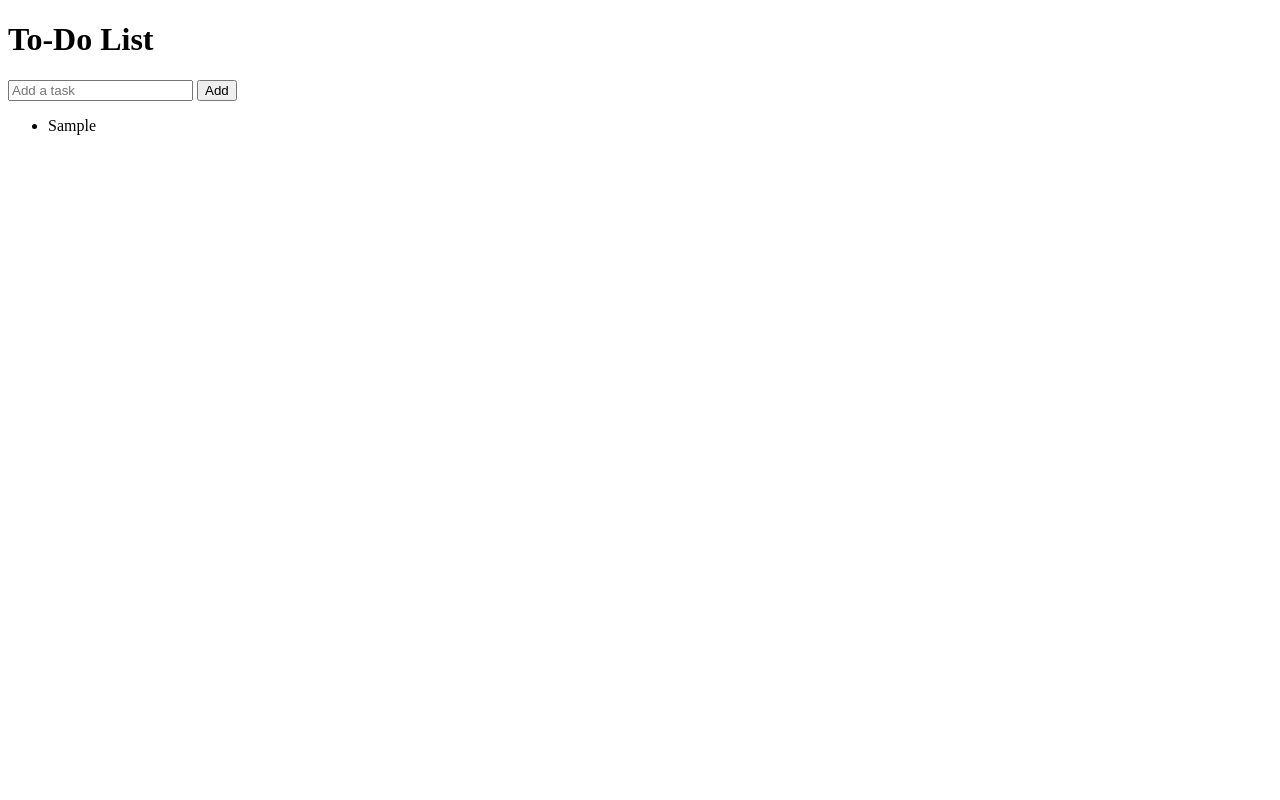
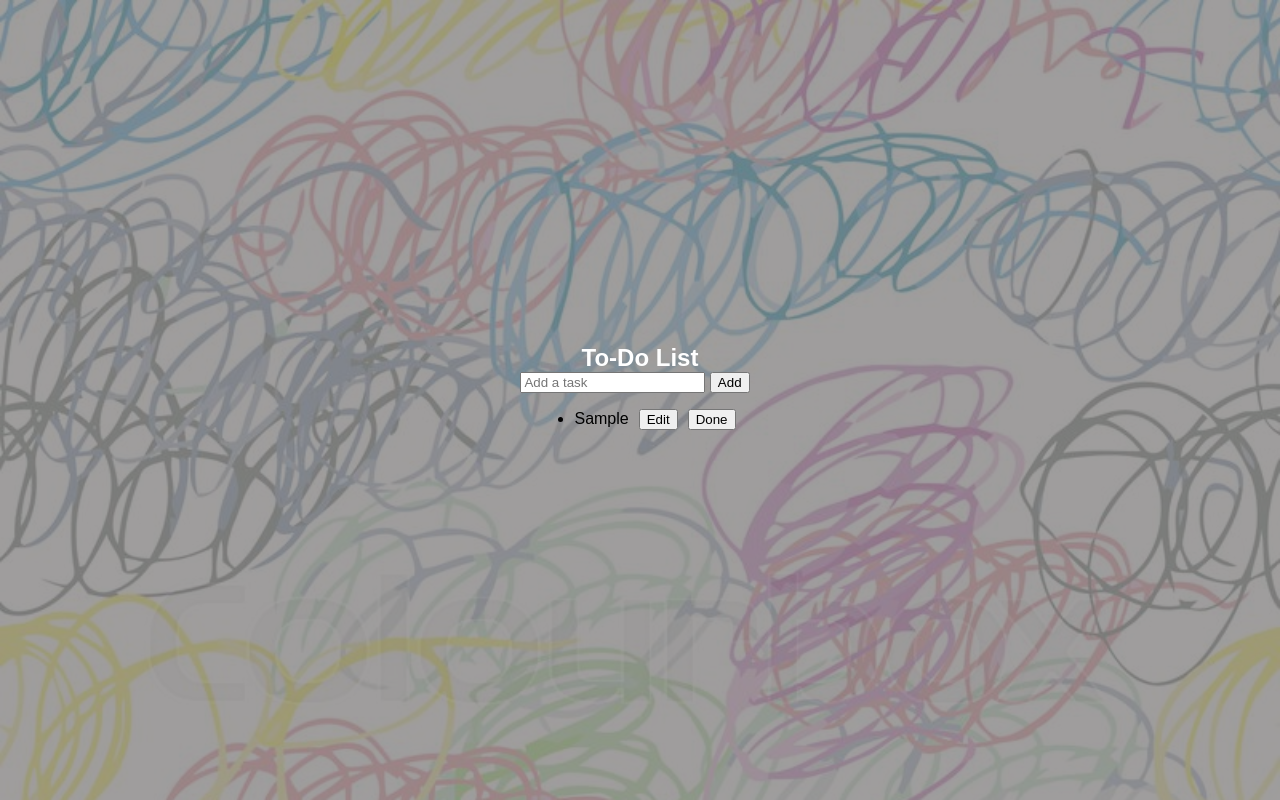
Before and after one commit to JannatBiva/to-do-list-app, a website: page index.html in a window 1280 px wide. Both pictures are taken after typing "Sample" into the empty fields and a click on the button "Add". Drawn offline with Linux system fonts and the light colour scheme.

Commit message:
edited done, edit button and added bg

```diff
--- a/app.js
+++ b/app.js
@@ -1,4 +1,3 @@
-// app.js (or script.js) - Client-side JavaScript
 document.addEventListener('DOMContentLoaded', () => {
   const form = document.getElementById('todo-form');
   const taskInput = document.getElementById('task');
@@ -8,12 +7,48 @@ document.addEventListener('DOMContentLoaded', () => {
     e.preventDefault();
     const taskText = taskInput.value.trim();
     if (taskText) {
+      // Create a task item
       const taskItem = document.createElement('li');
-      taskItem.textContent = taskText;
+
+      // Task text
+      const taskTextElement = document.createElement('span');
+      taskTextElement.textContent = taskText;
+
+      // Edit button
+      const editButton = document.createElement('button');
+      editButton.textContent = 'Edit';
+      editButton.addEventListener('click', () => {
+        const updatedText = prompt('Edit task:', taskTextElement.textContent);
+        if (updatedText !== null) {
+          taskTextElement.textContent = updatedText;
+          // You can add logic here to send the updated task to the server (e.g., via an API).
+        }
+      });
+
+      // Done button
+      const doneButton = document.createElement('button');
+      doneButton.textContent = 'Done';
+      doneButton.addEventListener('click', () => {
+        // Apply a strike-through effect
+        taskTextElement.style.textDecoration = 'line-through';
+
+        // Remove the task item after a brief delay (you can adjust the delay as needed)
+        setTimeout(() => {
+          taskItem.remove();
+        }, 1000); // Remove after 1 second (1000 milliseconds)
+      });
+
+      taskTextElement.style.marginRight = '10px';
+
+      // Append elements to the task item
+      taskItem.appendChild(taskTextElement);
+      taskItem.appendChild(editButton);
+      taskItem.appendChild(doneButton);
+
+      // Add the task item to the task list
       taskList.appendChild(taskItem);
+
       taskInput.value = '';
-
-      // Add logic here to send the task to the server (e.g., via an API).
     }
   });
 });
--- a/index.html
+++ b/index.html
@@ -4,6 +4,7 @@
   <meta charset="UTF-8">
   <meta name="viewport" content="width=device-width, initial-scale=1.0">
   <title>To-Do List App</title>
+  <link rel="stylesheet" type="text/css" href="styles.css">
 </head>
 <body>
   <h1>To-Do List</h1>
--- /dev/null
+++ b/styles.css
@@ -0,0 +1,43 @@
+body {
+    font-family: Arial, sans-serif;
+    margin: 0;
+    padding: 0;
+    display: flex;
+    flex-direction: column;
+    align-items: center;
+    justify-content: center;
+    height: 100vh; /* This ensures that the content is centered vertically on the viewport */
+    background-image: url(bg.jpg);
+    background-size: cover; /* Cover the entire viewport */
+  }
+  body::before {
+    content: "";
+    position: fixed;
+    top: 0;
+    left: 0;
+    width: 100%;
+    height: 100%;
+    background-color: #777474; /* Fallback background color */
+    opacity: 0.7; /* Adjust the opacity as needed */
+    z-index: -1; /* Place it behind other elements */
+  }
+
+  .container {
+    text-align: center;
+    background-color: #fff; /* Background color for the container */
+    border-radius: 10px; /* Rounded corners for the container */
+    padding: 20px;
+    box-shadow: 0 4px 6px rgba(0, 0, 0, 0.1); /* Add a subtle shadow */
+  }
+
+  h1 {
+    margin: 0;
+    font-size: 24px;
+    color: #ffffff; /* Text color for the header */
+  }
+  button {
+    margin-right: 10px; /* Adjust the margin-right value as needed */
+  }
+  #task-list li {
+    margin-bottom: 10px; /* Adjust the margin-bottom value as needed */
+  }
```
Also changed, not shown: script.js (deleted, +0 -17 lines), bg.jpg (added), package.json (line endings or trailing spaces), 1 other file.
